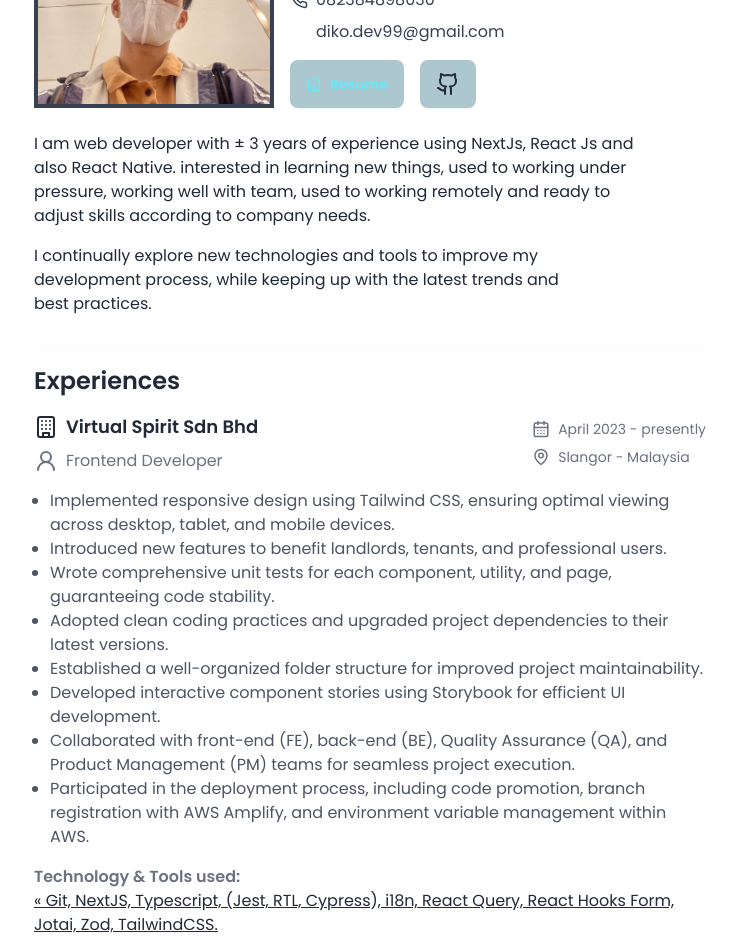
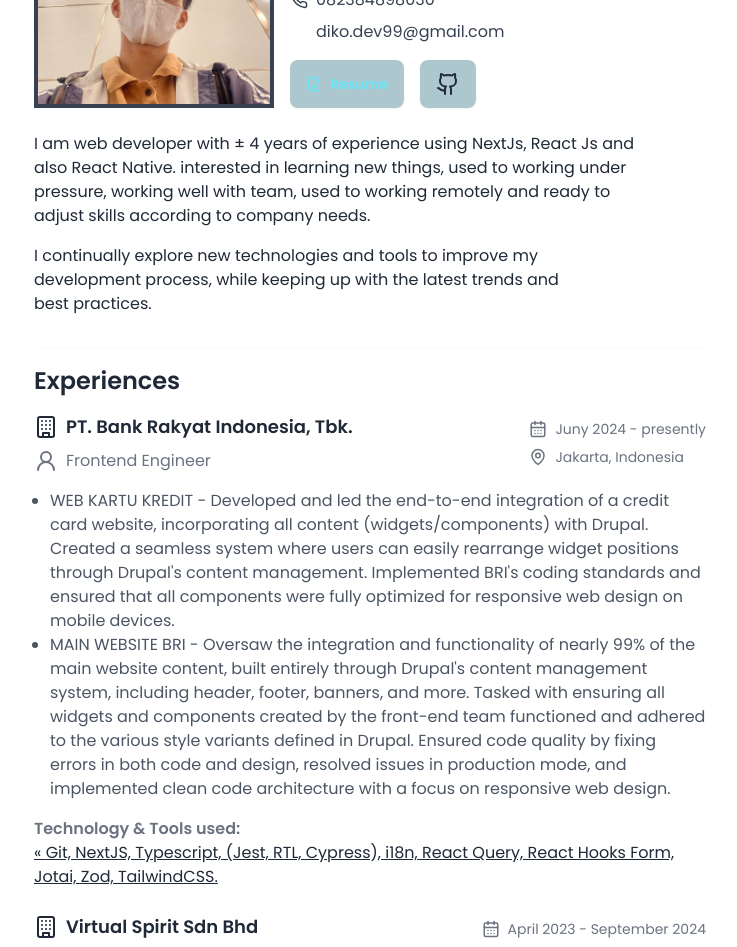
Before and after one commit to DikoMahendraa/personal-profile, a Next.js app: page / in a window 1280 px wide. Shown: the part 260-1207 px from the top of the page, without its empty margins (270-1007 px from the left). Built offline with nearby package versions, Linux system fonts and the light colour scheme.

Commit message:
fix: update experiences and profile

```diff
--- a/src/components/Profile.tsx
+++ b/src/components/Profile.tsx
@@ -58,7 +58,7 @@
       </div>
       <div className="lg:text-base text-sm dark:text-gray-300">
         <p className="lg:max-w-[90%]">
-          I am web developer with ± 3 years of experience using NextJs, React Js
+          I am web developer with ± 4 years of experience using NextJs, React Js
           and also React Native. interested in learning new things, used to
           working under pressure, working well with team, used to working
           remotely and ready to adjust skills according to company needs.
--- a/src/constants/experiences.ts
+++ b/src/constants/experiences.ts
@@ -2,9 +2,23 @@
   title_experience: 'Experiences',
   company: [
     {
+      name: 'PT. Bank Rakyat Indonesia, Tbk.',
+      position: 'Frontend Engineer',
+      time: 'Juny 2024 - presently',
+      country: 'Jakarta, Indonesia',
+      techonology:
+        'Git, NextJS, Typescript, (Jest, RTL, Cypress), i18n, React Query, React Hooks Form, Jotai, Zod, TailwindCSS.',
+      title_tech_used: 'Technology & Tools used:',
+      description: [
+        `WEB KARTU KREDIT - Developed and led the end-to-end integration of a credit card website, incorporating all content (widgets/components) with Drupal. Created a seamless system where users can easily rearrange widget positions through Drupal's content management. Implemented BRI's coding standards and ensured that all components were fully optimized for responsive web design on mobile devices.
+        `,
+        `MAIN WEBSITE BRI - Oversaw the integration and functionality of nearly 99% of the main website content, built entirely through Drupal's content management system, including header, footer, banners, and more. Tasked with ensuring all widgets and components created by the front-end team functioned and adhered to the various style variants defined in Drupal. Ensured code quality by fixing errors in both code and design, resolved issues in production mode, and implemented clean code architecture with a focus on responsive web design.`,
+      ],
+    },
+    {
       name: 'Virtual Spirit Sdn Bhd',
-      position: 'Frontend Developer',
-      time: 'April 2023 - presently',
+      position: 'Frontend Engineer',
+      time: 'April 2023 - September 2024',
       country: 'Slangor - Malaysia',
       techonology:
         'Git, NextJS, Typescript, (Jest, RTL, Cypress), i18n, React Query, React Hooks Form, Jotai, Zod, TailwindCSS.',
@@ -18,6 +32,7 @@
         `Developed interactive component stories using Storybook for efficient UI development.`,
         `Collaborated with front-end (FE), back-end (BE), Quality Assurance (QA), and Product Management (PM) teams for seamless project execution.`,
         `Participated in the deployment process, including code promotion, branch registration with AWS Amplify, and environment variable management within AWS.`,
+        `PIC for make E2E testing using cypress and ensure the test works well`,
       ],
     },
     {
```
